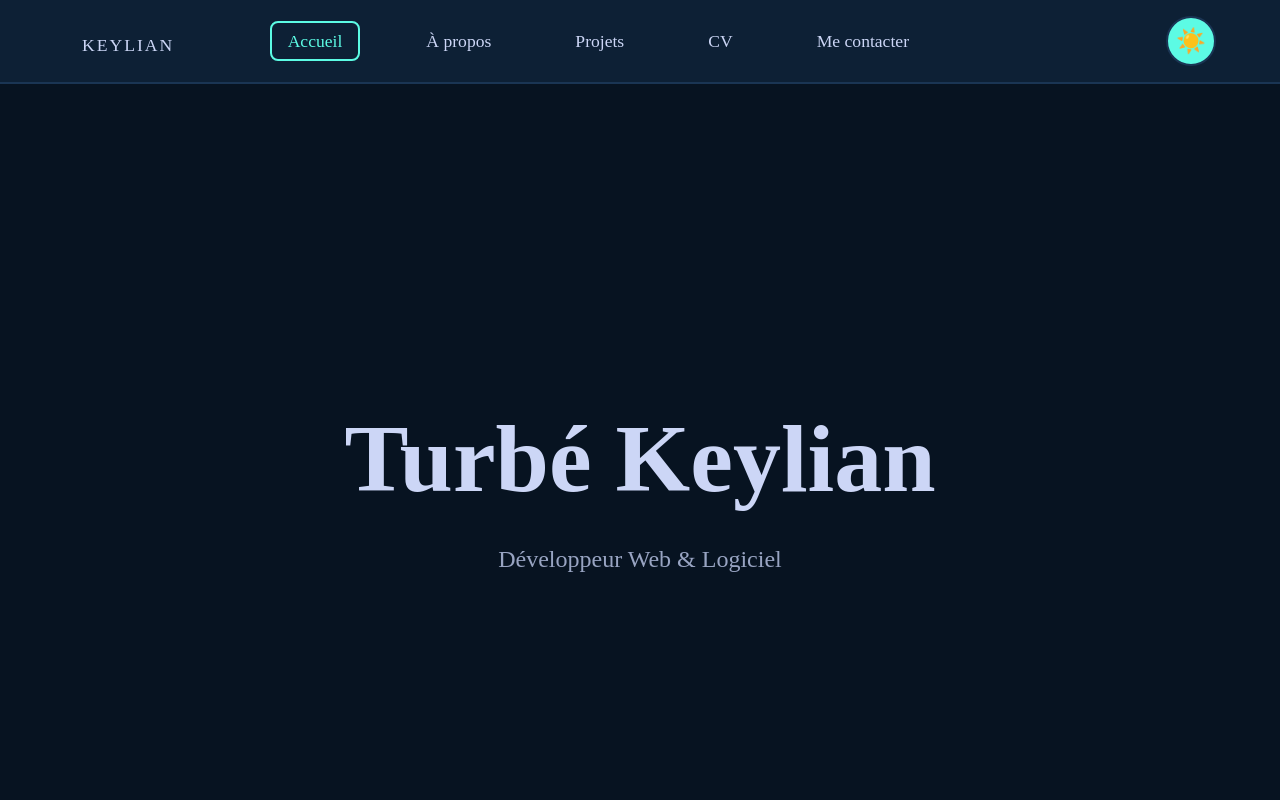
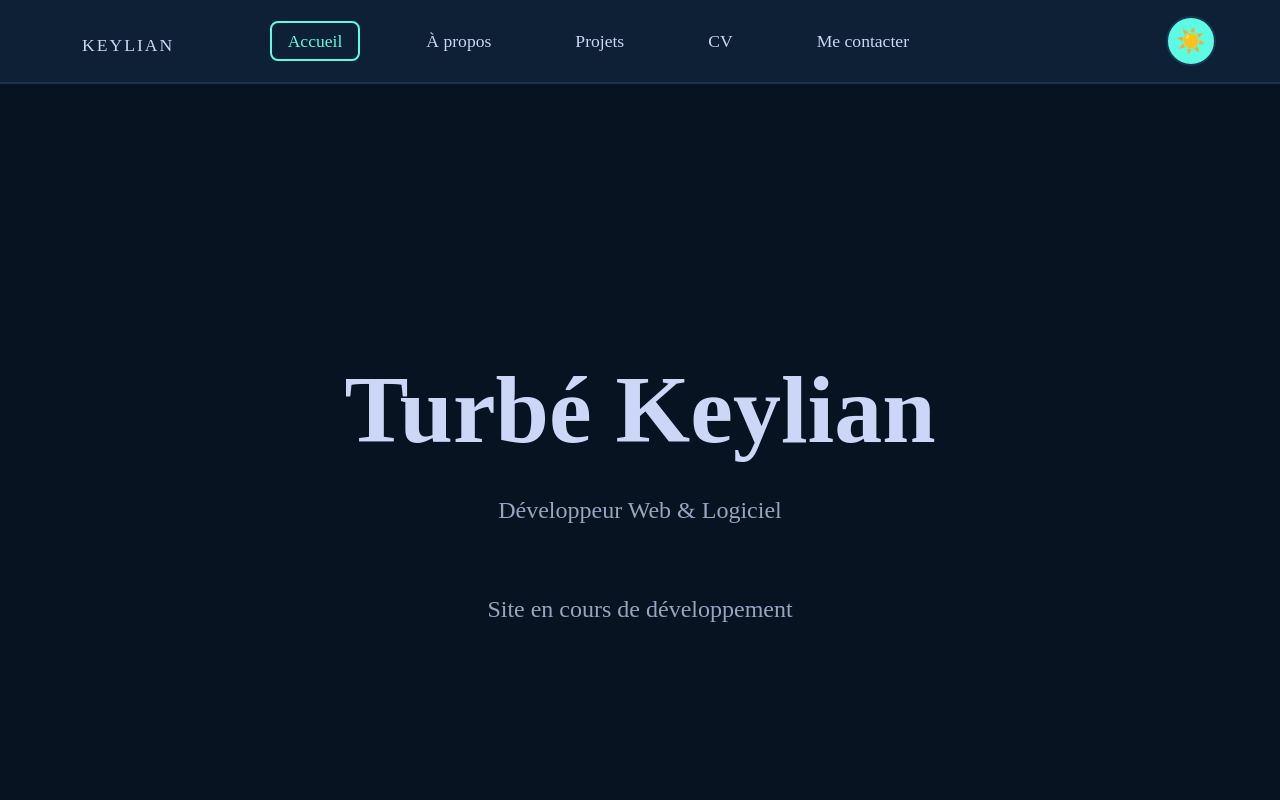
Before and after one commit to keylian15/portfolio, a Vue app: page / in a window 1280 px wide. Shown: the top 800 px of the page. Built offline with nearby package versions, Linux system fonts and the light colour scheme; some icons are missing.

Commit message:
fix(accueil): site en construction

```diff
--- a/src/views/HomeView.vue
+++ b/src/views/HomeView.vue
@@ -3,12 +3,12 @@
   <header class="hero">
     <h1>Turbé Keylian</h1>
     <p class="subtitle">Développeur Web & Logiciel</p>
+    <p class="subtitle">Site en cours de développement</p>
   </header>
 
   <!-- Contenu principal -->
   <ParcoursComponent />
   <div class="content">
-
     <section class="section skills">
       <div class="skill-card">
         <div class="skill-text">
@@ -31,7 +31,6 @@
         </div>
       </div>
     </section>
-
   </div>
   <div class="content latest-project">
     <h2 class="section-title">Dernier projet publié</h2>
@@ -40,9 +39,10 @@
       <ProjetCard :key="projet.id" :projet="projet" />
     </div>
 
-    <button @click="goToProjects" class="btn-projects centered">Voir le reste de mes projets</button>
+    <button @click="goToProjects" class="btn-projects centered">
+      Voir le reste de mes projets
+    </button>
   </div>
-
 </template>
 
 <script setup>
@@ -59,8 +59,7 @@ import logoBF from '@/assets/logo_BF.png'
 
 const projet = {
   nom: 'Blue Frontline',
-  description:
-    "Ce projet est un jeu Pygame intégrant de l'IA décisionnelle.",
+  description: "Ce projet est un jeu Pygame intégrant de l'IA décisionnelle.",
   github: 'https://github.com/keylian15/Blue_Frontline',
   nombreMembres: 6,
   duree: '3 mois',
```
